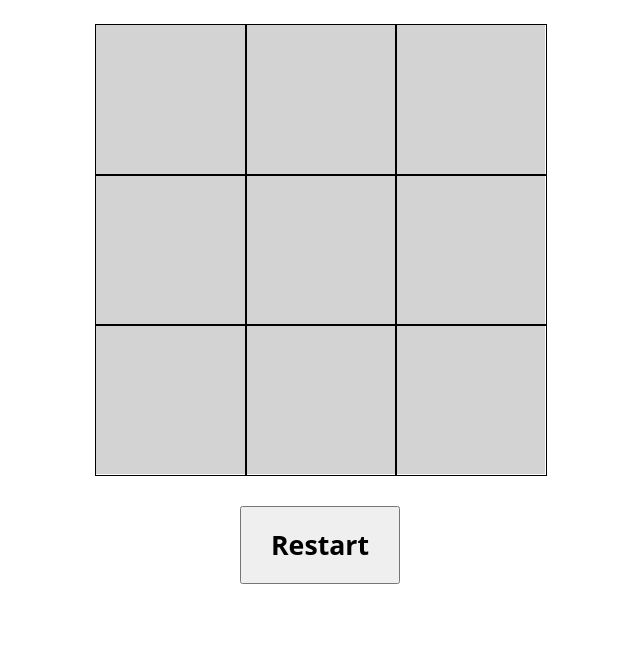
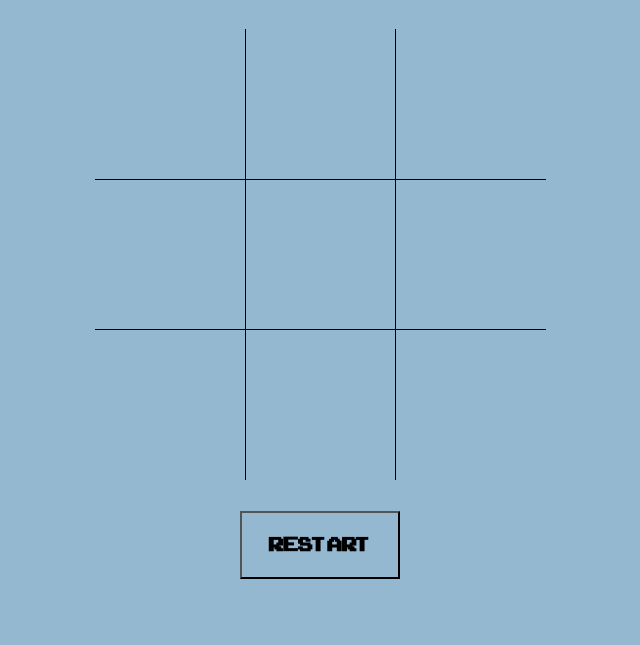
Before and after one commit to dylen400mh/tictactoe, a plain HTML site: page index.html in a window 1280 px wide. Shown: the part 155-800 px from the top of the page, without its empty margins (320-960 px from the left). Drawn offline with Linux system fonts and the light colour scheme; a web font is replaced by a local one.

Commit message:
Add background color + remove outer border from game board

```diff
--- a/index.html
+++ b/index.html
@@ -12,15 +12,19 @@
     <div class="container">
         <div class="message-container"></div>
         <div class="board">
-            <div class="box" index="0"></div>
-            <div class="box" index="1"></div>
-            <div class="box" index="2"></div>
-            <div class="box" index="3"></div>
+            <div class="box" index="0"
+                style="border-top: var(--background-color); border-left: var(--background-color)"></div>
+            <div class="box" index="1" style="border-top: var(--background-color)"></div>
+            <div class="box" index="2"
+                style="border-top: var(--background-color); border-right: var(--background-color)"></div>
+            <div class="box" index="3" style="border-left: var(--background-color)"></div>
             <div class="box" index="4"></div>
-            <div class="box" index="5"></div>
-            <div class="box" index="6"></div>
-            <div class="box" index="7"></div>
-            <div class="box" index="8"></div>
+            <div class="box" index="5" style="border-right: var(--background-color);"></div>
+            <div class="box" index="6"
+                style="border-left: var(--background-color); border-bottom: var(--background-color);"></div>
+            <div class="box" index="7" style="border-bottom: var(--background-color)"></div>
+            <div class="box" index="8"
+                style="border-bottom: var(--background-color); border-right: var(--background-color);"></div>
         </div>
         <button class="restart-button">
             <h1>Restart</h1>
--- a/styles.css
+++ b/styles.css
@@ -3,12 +3,17 @@
     src: url(fonts/ARCADECLASSIC.TTF);
 }
 
+
+
 * {
+    --background-color: #95B8D1;
     font-family: arcade, system-ui, "Segoe UI", Roboto, Helvetica, Arial, sans-serif, "Apple Color Emoji", "Segoe UI Emoji", "Segoe UI Symbol";
+    background: var(--background-color);
 }
 
 body {
     margin: 0;
+
 }
 
 .container {
```
Also changed, not shown: fonts/ARCADECLASSIC.TTF (added).
